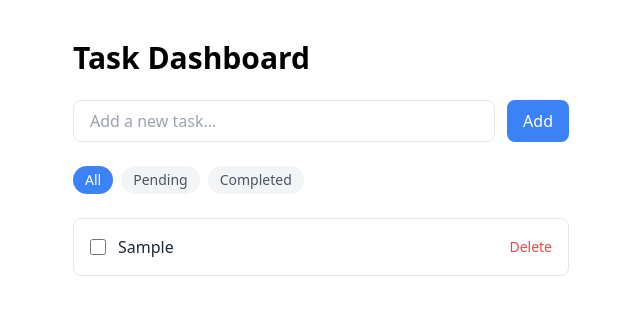
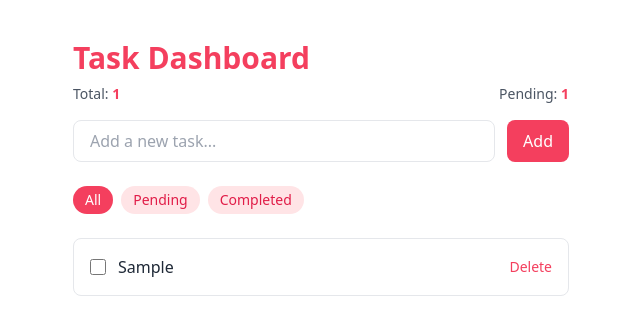
Before and after one commit to brizavda/task-dashboard, a React (Vite) app: page / in a window 1280 px wide. Both pictures are taken after typing "Sample" into the empty fields and a click on the button "Add". Shown: the top 334 px of the page, without its empty margins (319-959 px from the left). Built offline with nearby package versions, Linux system fonts and the light colour scheme.

Commit message:
feat: add task counter and apply pink color palette

```diff
--- a/src/App.tsx
+++ b/src/App.tsx
@@ -1,4 +1,5 @@
 import { useState } from "react";
+import TaskCounter from "./components/TaskCounter";
 import TaskFilters from "./components/TaskFilters";
 import TaskInput from "./components/TaskInput";
 import TaskList from "./components/TaskList";
@@ -15,9 +16,16 @@ function App() {
     return true;
   });
 
+  const totalTasks = tasks.length;
+  const pendingTasks = tasks.filter((task) => !task.completed).length;
+
   return (
     <div className="max-w-xl mx-auto p-10">
-      <h1 className="text-3xl font-bold mb-6">Task Dashboard</h1>
+      <h1 className="text-3xl font-bold mb-2 text-rose-500">
+      Task Dashboard
+      </h1>
+
+      <TaskCounter total={totalTasks} pending={pendingTasks} />
 
       <TaskInput onAddTask={addTask} />
 
--- /dev/null
+++ b/src/components/TaskCounter.tsx
@@ -0,0 +1,20 @@
+interface TaskCounterProps {
+  total: number;
+  pending: number;
+}
+
+function TaskCounter({ total, pending }: TaskCounterProps) {
+  return (
+    <div className="flex items-center justify-between mb-4 text-sm">
+      <span className="text-gray-600">
+        Total: <strong className="text-rose-500">{total}</strong>
+      </span>
+
+      <span className="text-gray-600">
+        Pending: <strong className="text-rose-500">{pending}</strong>
+      </span>
+    </div>
+  );
+}
+
+export default TaskCounter;
--- a/src/components/TaskFilters.tsx
+++ b/src/components/TaskFilters.tsx
@@ -20,8 +20,8 @@ function TaskFilters({ activeFilter, onChange }: TaskFiltersProps) {
             className={`px-3 py-1 rounded-full text-sm transition
               ${
                 isActive
-                  ? "bg-blue-500 text-white"
-                  : "bg-gray-100 text-gray-600 hover:bg-gray-200"
+                ? "bg-rose-500 text-white"
+                : "bg-rose-100 text-rose-600 hover:bg-rose-200"
               }`}
           >
             {filter.charAt(0).toUpperCase() + filter.slice(1)}
--- a/src/components/TaskInput.tsx
+++ b/src/components/TaskInput.tsx
@@ -23,12 +23,12 @@ function TaskInput({ onAddTask }: TaskInputProps) {
         value={title}
         onChange={(e) => setTitle(e.target.value)}
         placeholder="Add a new task..."
-        className="flex-1 px-4 py-2 border rounded-lg focus:outline-none focus:ring-2 focus:ring-blue-500"
+        className="flex-1 px-4 py-2 border rounded-lg focus:outline-none focus:ring-2 focus:ring-rose-400"
       />
 
       <button
         type="submit"
-        className="px-4 py-2 bg-blue-500 text-white rounded-lg hover:bg-blue-600 transition"
+        className="px-4 py-2 bg-rose-500 text-white rounded-lg hover:bg-rose-600 transition"
       >
         Add
       </button>
--- a/src/components/TaskItem.tsx
+++ b/src/components/TaskItem.tsx
@@ -14,7 +14,7 @@ function TaskItem({ task, onToggle, onRemove }: TaskItemProps) {
           type="checkbox"
           checked={task.completed}
           onChange={() => onToggle(task.id)}
-          className="w-4 h-4"
+          className="accent-rose-500 w-4 h-4"
         />
 
         <span
@@ -28,7 +28,7 @@ function TaskItem({ task, onToggle, onRemove }: TaskItemProps) {
 
       <button
         onClick={() => onRemove(task.id)}
-        className="text-sm text-red-500 hover:text-red-600"
+        className="text-sm text-rose-500 hover:text-rose-600"
       >
         Delete
       </button>
```
